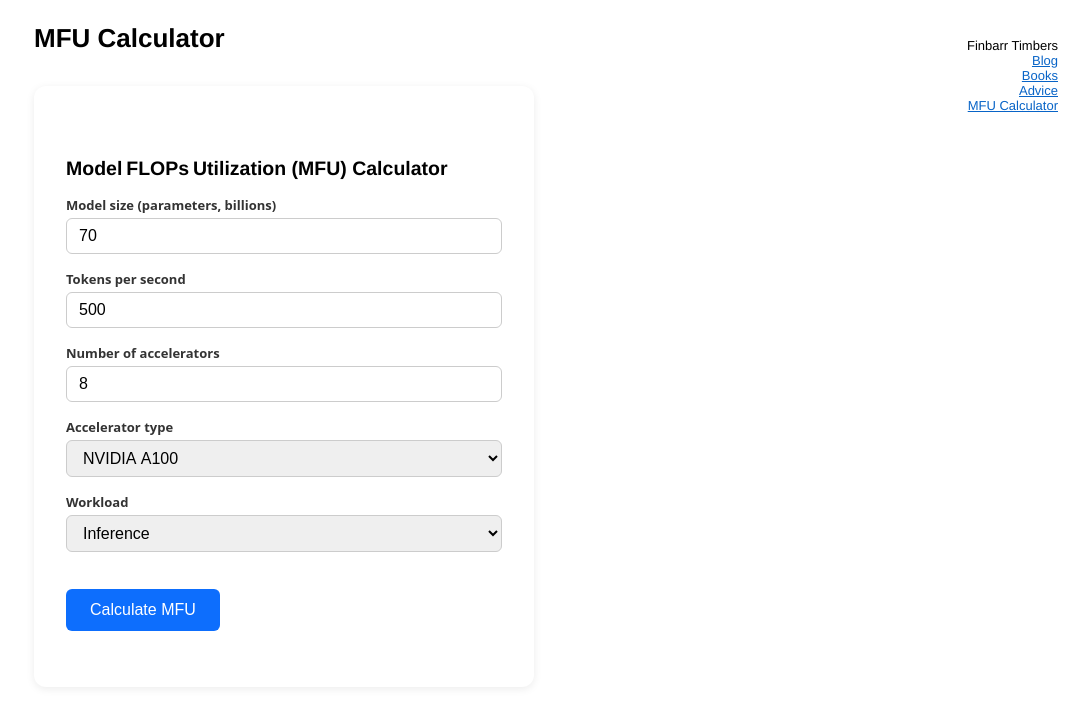
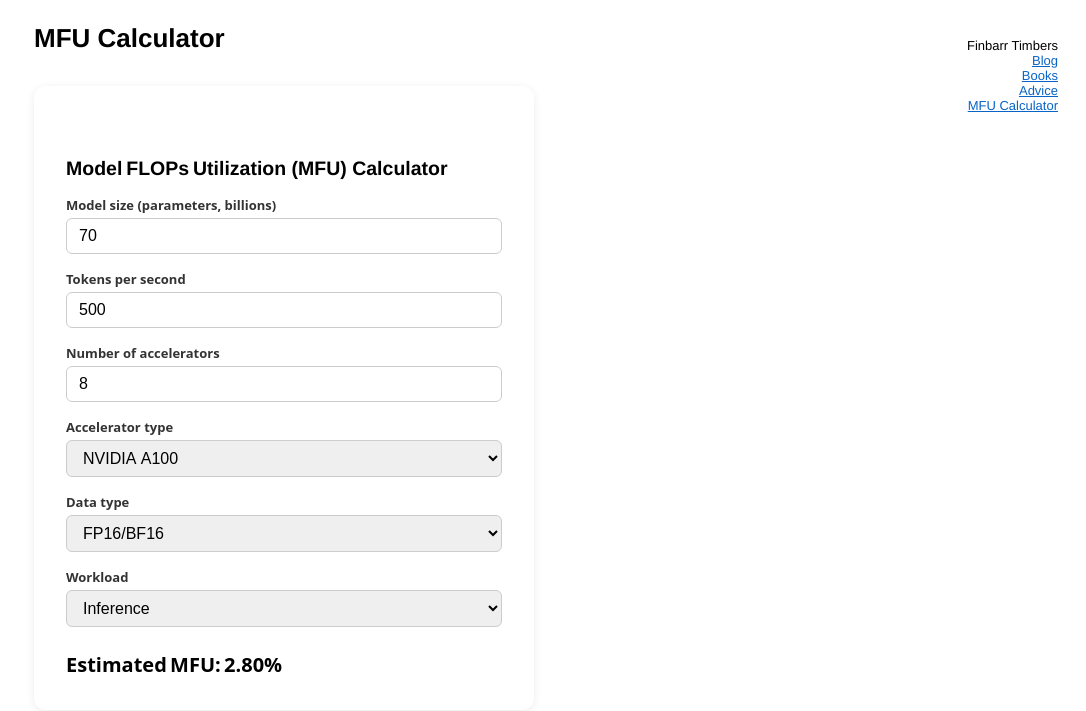
Before and after one commit to finbarrtimbers/finbarrtimbers.github.io, a Jekyll site: the page built from mfu-calculator.md, in a window 1280 px wide. Shown: the top 711 px of the page, without its empty margins (194-1280 px from the left). Built offline with Jekyll 4.4.1, drawn with Linux system fonts in a browser that asks for light colours; some of the changed lines change nothing that is shown.

Commit message:
Now, calculator is live, and ignores Nvidia sparsity claims.

```diff
--- a/mfu-calculator.md
+++ b/mfu-calculator.md
@@ -3,8 +3,6 @@
 title: "MFU Calculator"
 permalink: /mfu-calculator
 ---
-
-<!-- Paste everything below (after your Jekyll front‑matter) into a Markdown page -->
 
 <div class="mfu-container">
   <h2>Model FLOPs Utilization (MFU) Calculator</h2>
@@ -38,14 +36,21 @@
   </label>
 
   <label>
+    Data type
+    <select id="mfu-dtype">
+      <option value="fp8">FP8</option>
+      <option value="fp16" selected>FP16/BF16</option>
+      <option value="fp32">FP32</option>
+    </select>
+  </label>
+
+  <label>
     Workload
     <select id="mfu-mode">
       <option value="inference">Inference</option>
       <option value="training">Training</option>
     </select>
   </label>
-
-  <button id="mfu-calc">Calculate MFU</button>
 
   <div id="mfu-result" class="mfu-result"></div>
 </div>
@@ -76,20 +81,6 @@
     font-size: 1rem;
     box-sizing: border-box;
   }
-  .mfu-container button {
-    margin-top: 1.5rem;
-    padding: 0.75rem 1.5rem;
-    font-size: 1rem;
-    border: none;
-    border-radius: 6px;
-    background: #0d6efd;
-    color: #fff;
-    cursor: pointer;
-    transition: background 0.2s ease-in-out;
-  }
-  .mfu-container button:hover {
-    background: #0b5ed7;
-  }
   .mfu-result {
     margin-top: 1.5rem;
     font-size: 1.25rem;
@@ -99,18 +90,21 @@
 
 <script>
   (function () {
-    // Peak dense FP16/BF16 TFLOPS (per‑accelerator)
+    /*
+      Dense peak TFLOPS (no sparsity gimmicks) per‑accelerator, by data type.
+      Numbers are rounded public spec values (dense only).
+    */
     const PEAK_TFLOPS = {
-      A100: 312,
-      H100: 1979,
-      B200: 2250,
-      v5p: 459,
-      v5e: 197,
-      v6e: 918,
-      v7: 4614,
+      A100: { fp32: 19.5, fp16: 312, fp8: 0 },
+      H100: { fp32: 67, fp16: 1979, fp8: 3958 },
+      B200: { fp32: 75, fp16: 2250, fp8: 4500 },
+      v5p: { fp32: 28, fp16: 459, fp8: 0 },
+      v5e: { fp32: 11, fp16: 197, fp8: 0 },
+      v6e: { fp32: 55, fp16: 918, fp8: 0 },
+      v7: { fp32: 277, fp16: 4614, fp8: 0 },
     };
 
-    // FLOPs per token (approx.)
+    // Approx FLOPs per token
     function flopsPerToken(paramsB, mode) {
       const n = paramsB * 1e9;
       return (mode === "training" ? 6 : 2) * n;
@@ -118,22 +112,52 @@
 
     const $ = (id) => document.getElementById(id);
 
-    $("mfu-calc").addEventListener("click", () => {
+    function calculate() {
       const paramsB = parseFloat($("mfu-params").value);
       const tps = parseFloat($("mfu-tps").value);
       const num = parseInt($("mfu-num").value, 10);
       const accel = $("mfu-accel").value;
+      const dtype = $("mfu-dtype").value;
       const mode = $("mfu-mode").value;
 
-      if (isNaN(paramsB) || isNaN(tps) || isNaN(num) || num <= 0) {
-        alert("Please fill all fields with valid numbers.");
+      if (
+        isNaN(paramsB) ||
+        isNaN(tps) ||
+        isNaN(num) ||
+        num <= 0 ||
+        paramsB <= 0 ||
+        tps <= 0
+      ) {
+        $("mfu-result").textContent = "";
+        return;
+      }
+
+      const peakDense = PEAK_TFLOPS[accel][dtype];
+      if (!peakDense) {
+        $("mfu-result").textContent = `No dense ${dtype.toUpperCase()} spec for ${accel}.`;
         return;
       }
 
       const usedFlops = flopsPerToken(paramsB, mode) * tps;
-      const peakFlops = PEAK_TFLOPS[accel] * 1e12 * num;
+      const peakFlops = peakDense * 1e12 * num;
       const mfu = usedFlops / peakFlops;
-      $("mfu-result").textContent = `Estimated MFU: ${(mfu * 100).toFixed(2)}%`;
+      $("mfu-result").textContent = `Estimated MFU: ${(mfu * 100).toFixed(2)}%`;
+    }
+
+    // Live‑update on every change/input
+    [
+      "mfu-params",
+      "mfu-tps",
+      "mfu-num",
+      "mfu-accel",
+      "mfu-dtype",
+      "mfu-mode",
+    ].forEach((id) => {
+      const el = $(id);
+      el.addEventListener("input", calculate);
+      el.addEventListener("change", calculate);
     });
+
+    calculate(); // initial
   })();
 </script>
```
